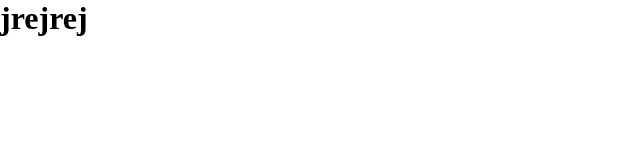
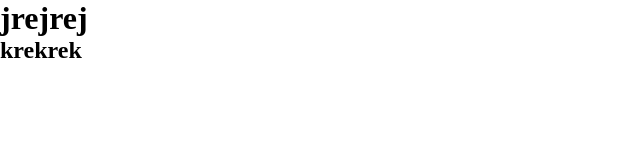
Before and after one commit to heartzilla/FirstTeamWork, a plain HTML site: page index.html in a window 1280 px wide. Shown: the whole page, without its empty margins (0-640 px from the left). Drawn offline with Linux system fonts and the light colour scheme.

Commit message:
secondsection

```diff
--- a/index.html
+++ b/index.html
@@ -11,6 +11,7 @@
 <body>
     <div class="IS-container">
          <h1>jrejrej</h1>
+         <h2>krekrek</h2>
     </div>
 </body>
 </html>
```
